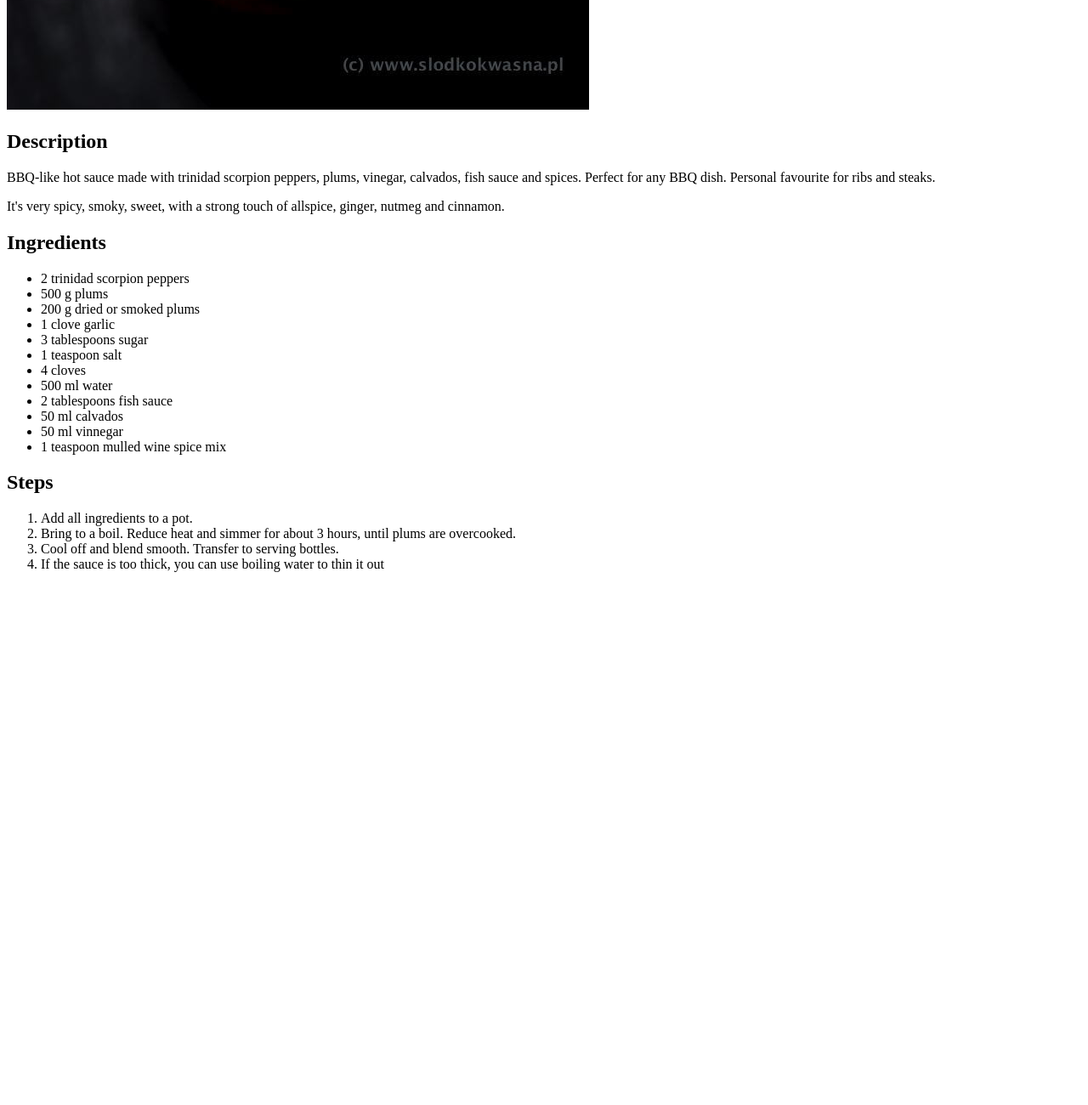
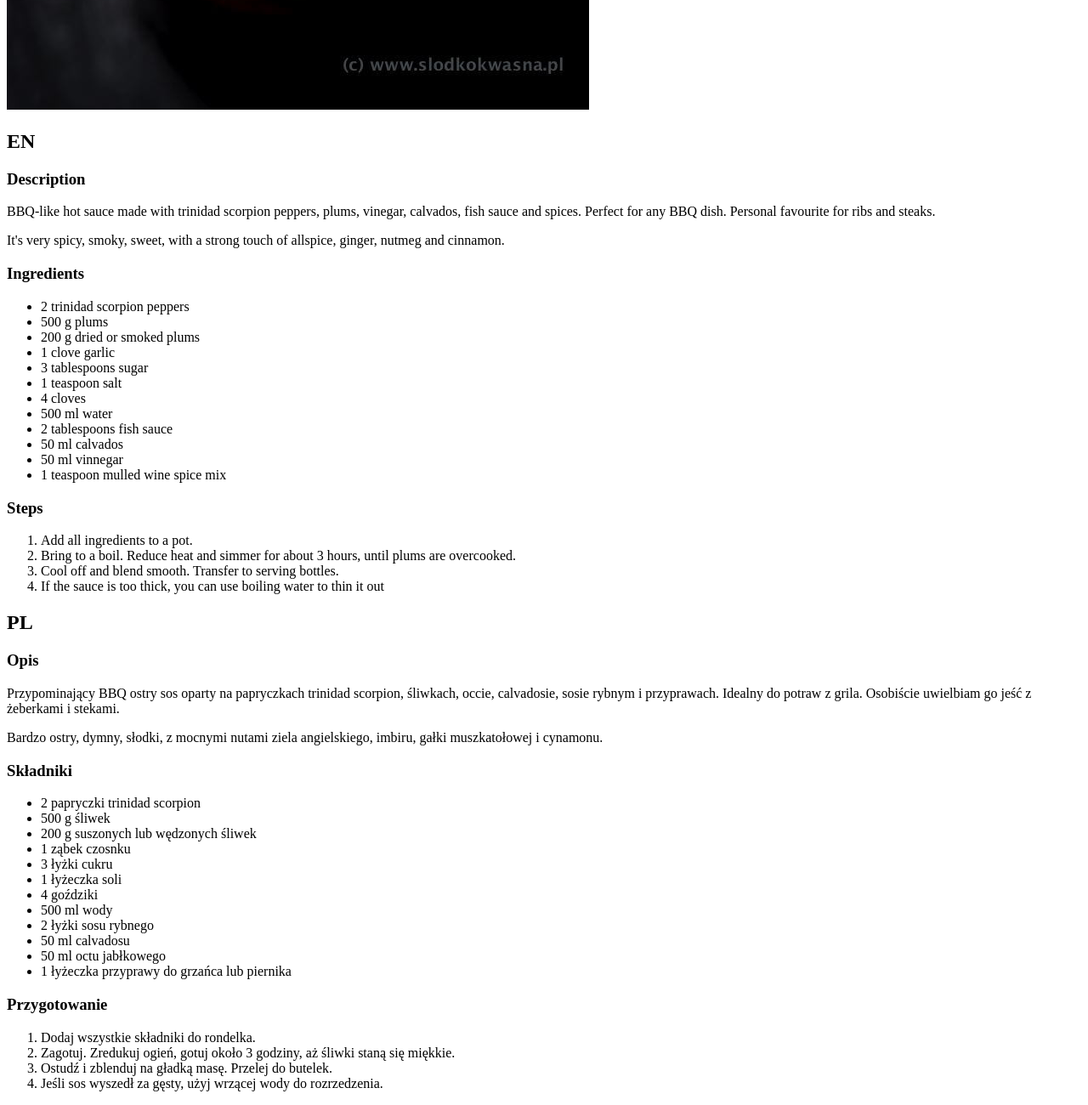
Before and after one commit to 9gaebius6/odin-recipes, a plain HTML site: page recipes/trinidad-scorpion-plum-sauce.html in a window 1280 px wide. Shown: the part 975-2275 px from the top of the page at 85% size. Before the commit the page ends 1664 px from the top, so only its background shows below. Drawn offline with Linux system fonts and the light colour scheme.

Commit message:
Add polish translations
Add polish translations of index.html and all .html pages in /recipes directory.

```diff
--- a/recipes/trinidad-scorpion-plum-sauce.html
+++ b/recipes/trinidad-scorpion-plum-sauce.html
@@ -3,17 +3,18 @@
 <head>
     <meta charset="UTF-8">
     <meta name="viewport" content="width=device-width, initial-scale=1.0">
-    <title>Trinidad scorpion plum sauce</title>
+    <title>EN Trinidad scorpion plum sauce | PL Śliwkowy sos trinidad scorpion</title>
 </head>
 <body>
-    <h1>Trinidad scorpion plum sauce</h1>
+    <h1>EN Trinidad scorpion plum sauce | PL Śliwkowy sos trinidad scorpion</h1>
     <img src="../images/fot_cookandwatch_com_sos-sliwka-bhut-jolokia.jpg" alt="Trinidad scorpion plum sauce on a spoon and in a jar.">
 
-    <h2>Description</h2>
+    <h2>EN</h2>
+    <h3>Description</h3>
     <p>BBQ-like hot sauce made with trinidad scorpion peppers, plums, vinegar, calvados, fish sauce and spices. Perfect for any BBQ dish. Personal favourite for ribs and steaks.</p>
     <p>It's very spicy, smoky, sweet, with a strong touch of allspice, ginger, nutmeg and cinnamon.</p>
 
-    <h2>Ingredients</h2>
+    <h3>Ingredients</h3>
     <ul>
         <li>2 trinidad scorpion peppers</li>
         <li>500 g plums</li>
@@ -29,12 +30,41 @@
         <li>1 teaspoon mulled wine spice mix</li>
     </ul>
 
-    <h2>Steps</h2>
+    <h3>Steps</h3>
     <ol>
         <li>Add all ingredients to a pot. </li>
         <li>Bring to a boil. Reduce heat and simmer for about 3 hours, until plums are overcooked.</li>
         <li>Cool off and blend smooth. Transfer to serving bottles.</li>
         <li>If the sauce is too thick, you can use boiling water to thin it out</li>
     </ol>
+
+    <h2>PL</h2>
+    <h3>Opis</h3>
+    <p>Przypominający BBQ ostry sos oparty na papryczkach trinidad scorpion, śliwkach, occie, calvadosie, sosie rybnym i przyprawach. Idealny do potraw z grila. Osobiście uwielbiam go jeść z żeberkami i stekami.</p>
+    <p>Bardzo ostry, dymny, słodki, z mocnymi nutami ziela angielskiego, imbiru, gałki muszkatołowej i cynamonu.</p>
+
+    <h3>Składniki</h3>
+    <ul>
+        <li>2 papryczki trinidad scorpion</li>
+        <li>500 g śliwek</li>
+        <li>200 g suszonych lub wędzonych śliwek</li>
+        <li>1 ząbek czosnku</li>
+        <li>3 łyżki cukru</li>
+        <li>1 łyżeczka soli</li>
+        <li>4 goździki</li>
+        <li>500 ml wody</li>
+        <li>2 łyżki sosu rybnego</li>
+        <li>50 ml calvadosu</li>
+        <li>50 ml octu jabłkowego</li>
+        <li>1 łyżeczka przyprawy do grzańca lub piernika</li>
+    </ul>
+
+    <h3>Przygotowanie</h3>
+    <ol>
+        <li>Dodaj wszystkie składniki do rondelka.</li>
+        <li>Zagotuj. Zredukuj ogień, gotuj około 3 godziny, aż śliwki staną się miękkie.</li>
+        <li>Ostudź i zblenduj na gładką masę. Przelej do butelek.</li>
+        <li>Jeśli sos wyszedł za gęsty, użyj wrzącej wody do rozrzedzenia.</li>
+    </ol>
 </body>
 </html>
```
Also changed, not shown: index.html (+5 -5 lines), recipes/mango-habanero-sauce.html (+33 -5 lines), recipes/pizza-sauce.html (+30 -6 lines).
